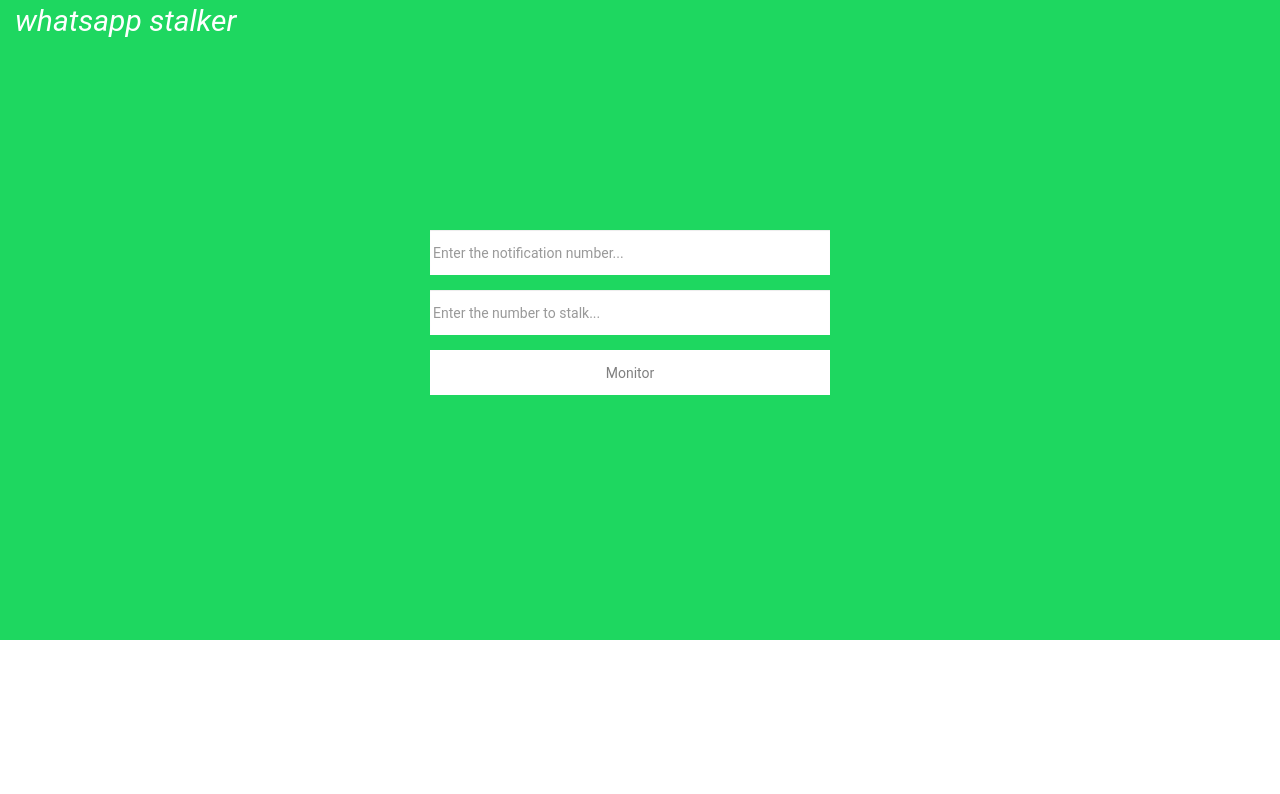
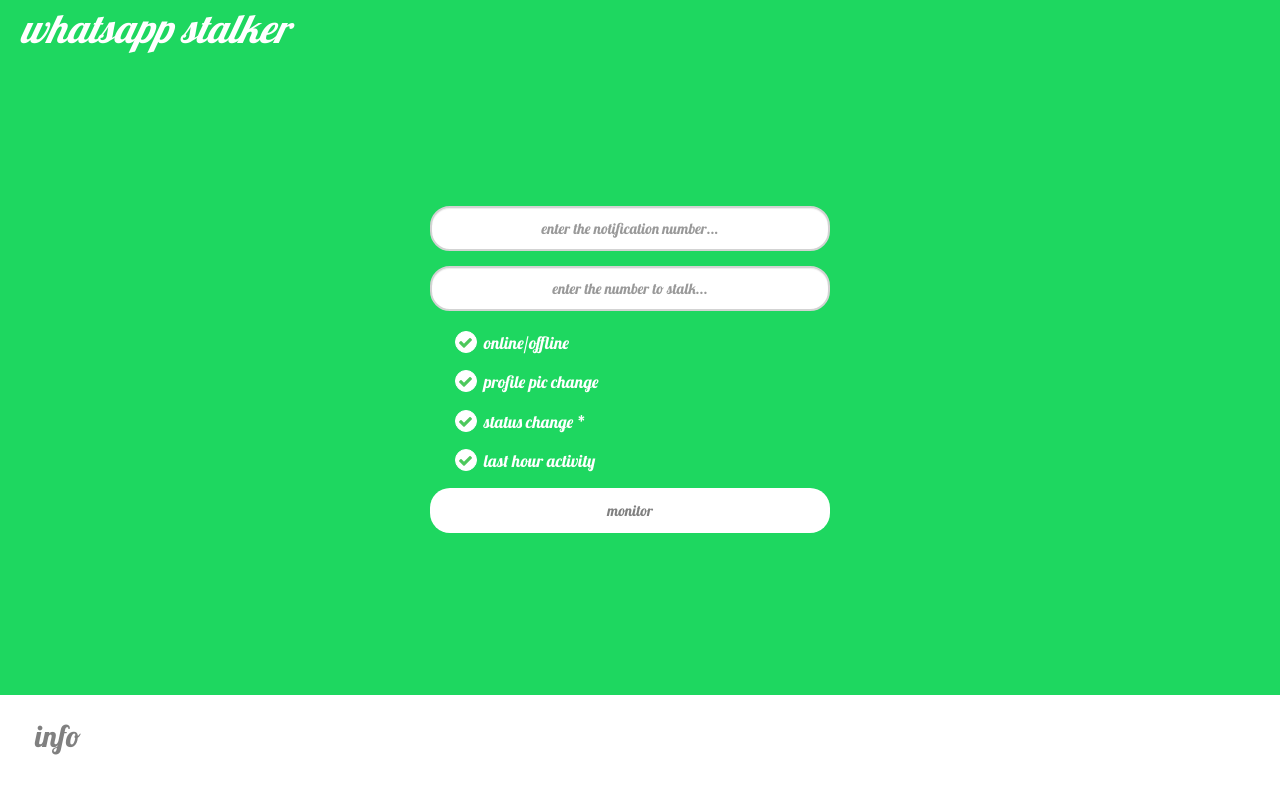
Before and after one commit to aditya6677/WA-Stocking, an Angular app: page / in a window 1280 px wide. Shown: the top 794 px of the page. Built offline with nearby package versions, Linux system fonts and the light colour scheme; a small style sheet from the web is missing.

Commit message:
frontend almost done; sone ja rhe

```diff
--- a/src/app/app.component.css
+++ b/src/app/app.component.css
@@ -3,28 +3,39 @@
 }
 
 .headerText {
-    font-family: "Roboto";
+  font-family: "Lobster", cursive;
   font-style: italic;
+  font-size: 40px;
+  color: white;
+  margin: 20px;
+}
+
+.info {
+  font-family: "Lobster";
   font-size: 30px;
-    color: white;
-    margin: 15px;
+  color: gray;
+  margin: 20px;
 }
 
 .part1 {
   background-color: #1ED760;
   color: lightgray;
-    min-height: 80vh;
+  min-height: 85vh;
 }
+
 .myForm {
-    width:420px;
-    height: calc(80vh - 70px);
+  width: 420px;
+  min-height: calc(85vh - 70px);
   margin: auto;
-    padding-top: 20vh;
+  padding-top: 17vh;
+  margin-bottom: 15px;
 }
+
 .part2 {
   background-color: white;
   min-height: 100vh;
 }
+
 .part3 {
   background-color: #1ED760;
   min-height: 100vh;
@@ -33,7 +44,7 @@
 input {
   width: 400px;
   height: 45px;
-    border-radius: 0px;
+  border-radius: 20px;
 }
 
 input[type=text] {
@@ -41,18 +52,21 @@
   margin: 0px !important;
   border: none;
   outline: none;
-    padding-left: 3px !important;
-    font-family: "Roboto";
+  font-family: "Lobster";
   color: gray;
+  border: 2px solid lightgray;
+  text-align: center;
+  font-size: 15px;
 }
 
 .btn {
   width: 400px;
   height: 45px;
-    border-radius: 0px;
+  border-radius: 20px;
   background-color: white;
   color: gray;
-    font-family: "Roboto";
+  font-family: "Lobster";
+  font-size: 15px;
 }
 
 .btn:hover {
@@ -63,13 +77,159 @@
   .myForm {
     width: 90%;
   }
-
-    input, .btn {
+  input,
+  .btn {
     width: 100%;
     height: 40px;
   }
-    .header{
+  .header,
+  .info {
     text-align: center;
     margin-top: 10px;
   }
 }
+
+
+
+
+
+
+
+
+
+
+
+
+
+
+
+
+
+
+
+
+
+
+
+
+
+.checkbox {
+    margin-left: 40px;
+    font-family: "Lobster";
+    font-size: 17px;
+    color: white;
+    padding: 5px;
+}
+
+.checkbox label {
+  display: inline-block;
+  position: relative;
+  padding-left: 5px;
+}
+
+.checkbox label::before {
+  content: "";
+  display: inline-block;
+  position: absolute;
+  width: 22px;
+  height: 22px;
+  left: 0;
+  margin-left: -20px;
+  border: 1px solid #cccccc;
+  border-radius: 3px;
+  background-color: #fff;
+  -webkit-transition: border 0.15s ease-in-out, color 0.15s ease-in-out;
+  -o-transition: border 0.15s ease-in-out, color 0.15s ease-in-out;
+  transition: border 0.15s ease-in-out, color 0.15s ease-in-out;
+}
+
+.checkbox label::after {
+  display: inline-block;
+  position: absolute;
+  width: 20px;
+  height: 20px;
+  left: 0;
+  top: 0;
+  margin-left: -20px;
+  padding-left: 3px;
+  padding-top: 1px;
+  font-size: 15px;
+  color: #555555;
+}
+
+.checkbox input[type="checkbox"] {
+  opacity: 0;
+}
+
+.checkbox input[type="checkbox"]:focus+label::before {
+  outline: thin dotted;
+  outline: 5px auto -webkit-focus-ring-color;
+  outline-offset: -2px;
+}
+
+.checkbox input[type="checkbox"]:checked+label::after {
+  font-family: 'FontAwesome';
+  content: "\f00c";
+}
+
+.checkbox input[type="checkbox"]:disabled+label {
+  opacity: 0.65;
+}
+
+.checkbox input[type="checkbox"]:disabled+label::before {
+  background-color: #eeeeee;
+  cursor: not-allowed;
+}
+
+.checkbox.checkbox-circle label::before {
+  border-radius: 50%;
+}
+
+.checkbox.checkbox-inline {
+  margin-top: 0;
+}
+
+.checkbox-primary input[type="checkbox"]:checked+label::before {
+  background-color: white;
+  border-color: white;
+}
+
+.checkbox-primary input[type="checkbox"]:checked+label::after {
+  color: #4DC85C;
+}
+
+.checkbox-danger input[type="checkbox"]:checked+label::before {
+  background-color: #d9534f;
+  border-color: #d9534f;
+}
+
+.checkbox-danger input[type="checkbox"]:checked+label::after {
+  color: #4DC85C;
+}
+
+.checkbox-info input[type="checkbox"]:checked+label::before {
+  background-color: white;
+  border-color: white;
+}
+
+.checkbox-info input[type="checkbox"]:checked+label::after {
+  color: #4DC85C;
+}
+
+.checkbox-warning input[type="checkbox"]:checked+label::before {
+  background-color: #f0ad4e;
+  border-color: #f0ad4e;
+}
+
+.checkbox-warning input[type="checkbox"]:checked+label::after {
+  color: #4DC85C;
+}
+
+.checkbox-success input[type="checkbox"]:checked+label::before {
+  background-color: white;
+  border-color: white;
+}
+
+.checkbox-success input[type="checkbox"]:checked+label::after {
+  color: #4DC85C;
+}
--- a/src/app/app.component.html
+++ b/src/app/app.component.html
@@ -1,22 +1,62 @@
 <div class="row gutter-0 part1">
-    <div class="header">
-        <span class="headerText">
+  <div class="header">
+    <span class="headerText">
         whatsapp stalker
         </span>
-    </div>
+  </div>
   <div class="myForm">
     <form>
       <div class="form-group">
-        <input type="text" class="form-control" name="notify" required placeholder="Enter the notification number..." ngModel>
+        <input type="text" class="form-control" name="notify" required placeholder="enter the notification number..." title="your number"
+          ngModel>
       </div>
       <div class="form-group">
-        <input type="text" class="form-control" name="stalk" required placeholder="Enter the number to stalk..." ngModel>
+        <input type="text" class="form-control" name="stalk" required placeholder="enter the number to stalk..." title="number to stalk"
+          ngModel>
       </div>
-      <button type="submit" class="btn">Monitor</button>
+
+
+      <div class="checkbox checkbox-info checkbox-circle">
+        <input id="checkbox1" type="checkbox" checked="">
+        <label for="checkbox1">
+                &nbsp;online/offline
+            </label>
+      </div>
+
+
+      <div class="checkbox checkbox-info checkbox-circle">
+        <input id="checkbox2" type="checkbox" checked="">
+        <label for="checkbox2">
+                &nbsp;profile pic change
+                </label>
+      </div>
+
+
+      <div class="checkbox checkbox-info checkbox-circle">
+        <input id="checkbox3" type="checkbox" checked="">
+        <label for="checkbox3">
+                &nbsp;status change *
+                    </label>
+      </div>
+
+
+      <div class="checkbox checkbox-info checkbox-circle">
+        <input id="checkbox4" type="checkbox" checked="">
+        <label for="checkbox4">
+                &nbsp;last hour activity
+                        </label>
+      </div>
+
+
+
+      <button type="submit" class="btn">monitor</button>
     </form>
   </div>
 </div>
 <div class="row gutter-0 part2">
+  <div class="container info">
+    info
+  </div>
 </div>
 <div class="row gutter-0 part3">
   <div class="container">
--- a/src/index.html
+++ b/src/index.html
@@ -2,10 +2,11 @@
 <html lang="en">
 <head>
   <meta charset="utf-8">
-  <title>Stalker</title>
+  <title>Whatsapp stalker</title>
   <base href="/">
 
   <meta name="viewport" content="width=device-width, initial-scale=1">
+  <link href="https://fonts.googleapis.com/css?family=Lobster" rel="stylesheet">
   <link rel="icon" type="image/x-icon" href="favicon.ico">
 </head>
 <body>
```
Also changed, not shown: .angular-cli.json. Lines whose indentation alone changed are shown as unchanged.
